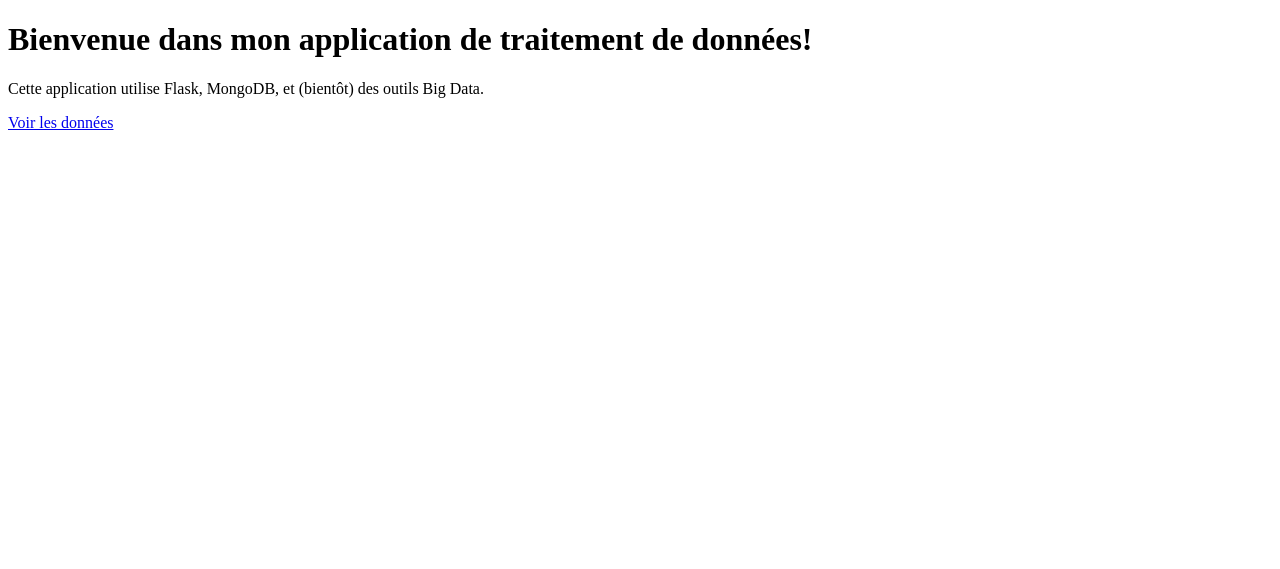
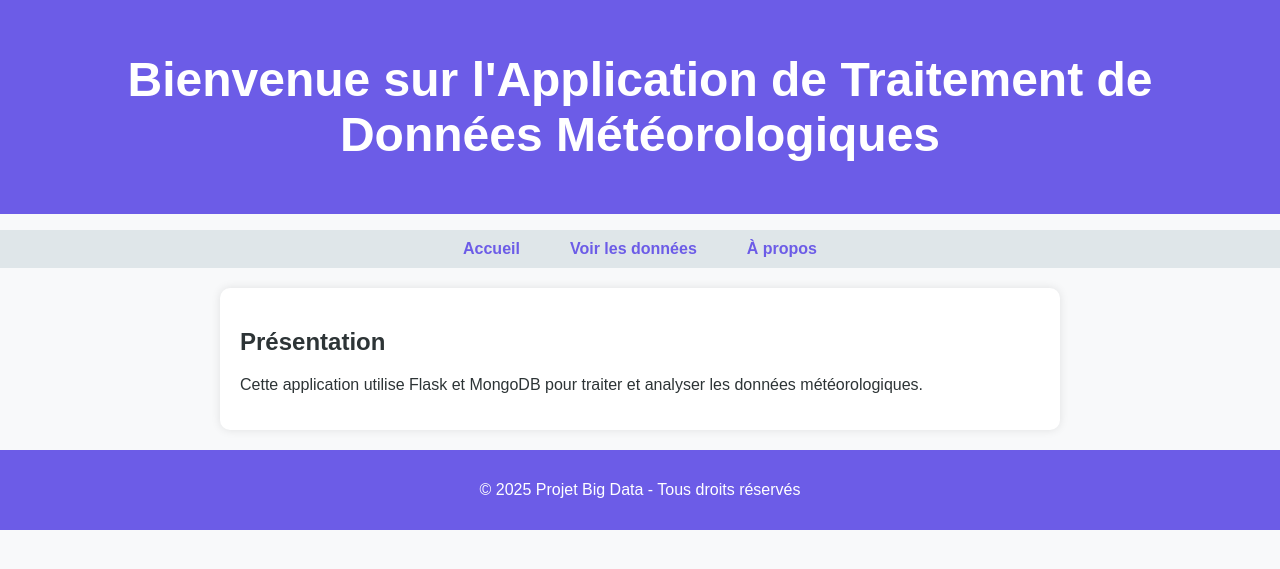
Before and after one commit to Matteo039/Projet_BigData, a Flask app: page / in a window 1280 px wide. Shown: the top 569 px of the page. Run offline with Flask 3, Linux system fonts and the light colour scheme.

Commit message:
Première interface

```diff
--- /dev/null
+++ b/static/style_accueil.css
@@ -0,0 +1,72 @@
+body {
+    font-family: Arial, sans-serif;
+    background-color: #f8f9fa;
+    color: #2d3436;
+    margin: 0;
+    padding: 0;
+}
+
+/* En-tête */
+header {
+    background-color: #6c5ce7;
+    color: white;
+    padding: 20px;
+    text-align: center;
+    font-size: 24px;
+}
+
+/* Navigation */
+nav ul {
+    list-style-type: none;
+    padding: 0;
+    display: flex;
+    justify-content: center;
+    background-color: #dfe6e9;
+}
+
+nav ul li {
+    margin: 10px;
+}
+
+nav ul li a {
+    text-decoration: none;
+    color: #6c5ce7;
+    font-weight: bold;
+    padding: 10px 15px;
+    border-radius: 5px;
+    transition: 0.3s;
+}
+
+nav ul li a:hover {
+    background-color: #6c5ce7;
+    color: white;
+}
+
+/* Contenu principal */
+main {
+    max-width: 800px;
+    margin: 20px auto;
+    padding: 20px;
+    background: white;
+    border-radius: 10px;
+    box-shadow: 0px 0px 10px rgba(0, 0, 0, 0.1);
+}
+
+/* Liens */
+a {
+    color: #6c5ce7;
+    text-decoration: none;
+}
+
+a:hover {
+    text-decoration: underline;
+}
+
+/* Pied de page */
+footer {
+    text-align: center;
+    padding: 15px;
+    background-color: #6c5ce7;
+    color: white;
+    margin-top: 20px;
+}
--- a/templates/index.html
+++ b/templates/index.html
@@ -2,12 +2,29 @@
 <html lang="fr">
 <head>
     <meta charset="UTF-8">
-    <title>Mon Application Big Data</title>
+    <meta name="viewport" content="width=device-width, initial-scale=1.0">
+    <title>Accueil - Application Big Data</title>
+    <link rel="stylesheet" href="static/style_accueil.css">
 </head>
 <body>
-    <h1>Bienvenue dans mon application de traitement de données!</h1>
-    <p>Cette application utilise Flask, MongoDB, et (bientôt) des outils Big Data.</p>
-    <!-- Ajoutez du contenu ici, par exemple des liens vers les autres routes -->
-    <a href="/data">Voir les données</a>
+    <header>
+        <h1>Bienvenue sur l'Application de Traitement de Données Météorologiques</h1>
+    </header>
+    <nav>
+        <ul>
+            <li><a href="/">Accueil</a></li>
+            <li><a href="/data">Voir les données</a></li>
+            <li><a href="/about">À propos</a></li>
+        </ul>
+    </nav>
+    <main>
+        <section>
+            <h2>Présentation</h2>
+            <p>Cette application utilise Flask et MongoDB pour traiter et analyser les données météorologiques.</p>
+        </section>
+    </main>
+    <footer>
+        <p>&copy; 2025 Projet Big Data - Tous droits réservés</p>
+    </footer>
 </body>
 </html>
```
